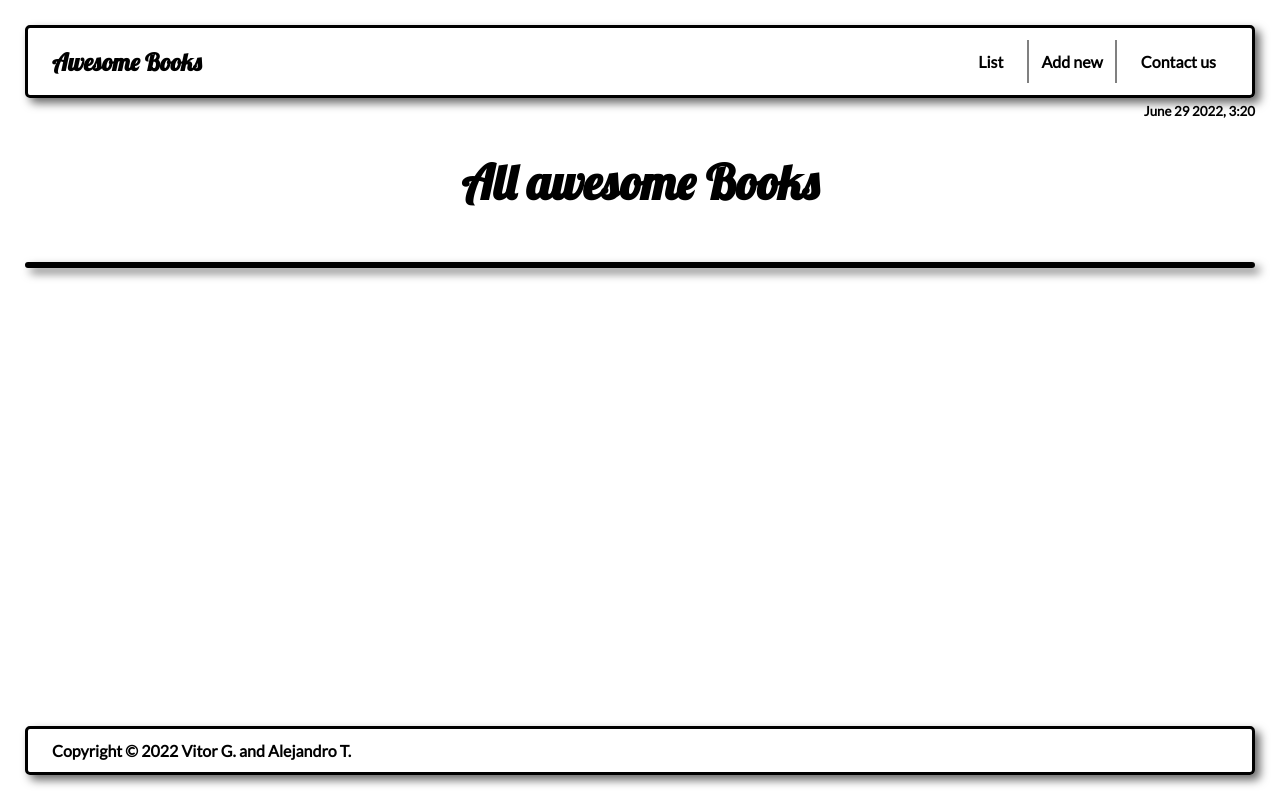
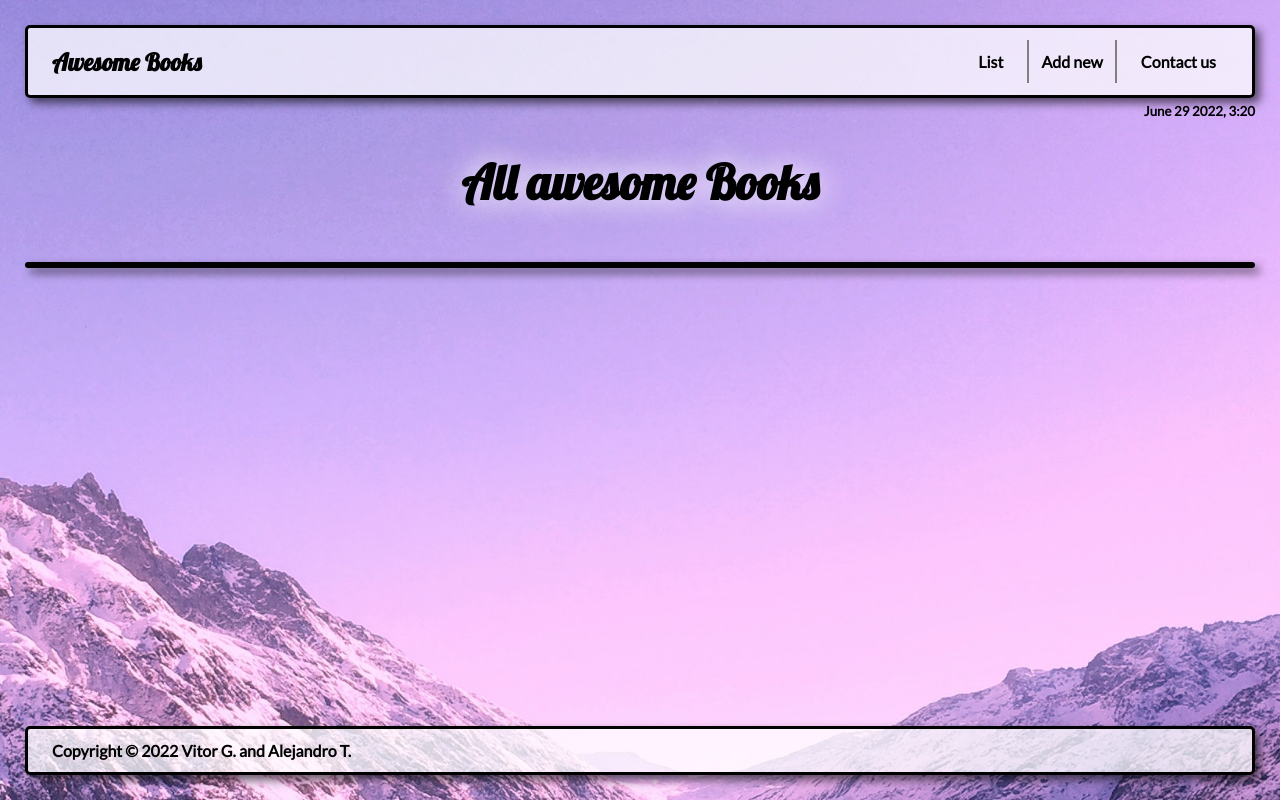
Before and after one commit to VitorGuedesMadeira/AwesomeBooks-Project, a website: page index.html in a window 1280 px wide. Drawn offline with Linux system fonts and the light colour scheme; the site is published under a folder, as on GitHub Pages, so addresses that start at the root find nothing.

Commit message:
Fix linters

```diff
--- a/css/index.css
+++ b/css/index.css
@@ -9,15 +9,15 @@
 
 body {
   padding: 25px;
-  font-family: 'Lato', sans-serif;  font-weight: 900;
+  font-family: 'Lato', sans-serif;
   display: flex;
   flex-direction: column;
   justify-content: space-between;
   height: 100vh;
-  background-image: url(/images/jon-r8AFUpRp0J0-unsplash.jpg);
+  background-image: url(../images/jon-r8AFUpRp0J0-unsplash.jpg);
   background-size: cover;
   background-position: center center;
-
+  font-weight: 900;
 }
 
 .header {
@@ -42,7 +42,7 @@ header p {
   list-style-type: none;
 }
 
-.navbar-a {
+.navbar a {
   text-decoration: none;
   padding: 12px;
   color: black;
@@ -52,13 +52,14 @@ header p {
   align-items: center;
   transition: all 0.2s;
 }
+
 .navbar-a:nth-child(2) {
   border-left: 2px solid grey;
   border-right: 2px solid grey;
 }
 
-.navbar-a:hover > li,
-.navbar-a:focus > li{
+.navbar-a:hover > a,
+.navbar-a:focus > a {
   color: rgba(139, 70, 176, 0.641);
   transform: scale(1.1);
 }
@@ -179,7 +180,6 @@ form input {
   display: none !important;
 }
 
-
 #contactForm {
   display: flex;
   flex-direction: column;
@@ -255,7 +255,7 @@ form input {
     font-size: 0.7em;
   }
 
-  #newBookSection > *{
+  #newBookSection > * {
     width: 70%;
   }
 
--- a/index.html
+++ b/index.html
@@ -12,15 +12,9 @@
       <p>Awesome Books</p>
       <nav>
         <ul class="navbar">
-          <a href="#booksCollection" class="navbar-a list">
-            <li>List</li>
-          </a>
-          <a href="#newBookSection" class="navbar-a newBook">
-            <li>Add new</li>
-          </a>
-          <a href="#contactForm" class="navbar-a contactForm">
-            <li>Contact us</li>
-          </a>
+          <li class="navbar-a list"><a href="#booksCollection">List</a></li>
+          <li class="navbar-a newBook"><a href="#newBookSection">Add new</a></li>
+          <li class="navbar-a contactForm"><a href="#contactForm">Contact us</a></li>
         </ul>
       </nav>
     </header>
@@ -38,7 +32,7 @@
         </section>
 
         <div id="newBookSection" class="hide">
-            <h1>Add a new book</h2>
+            <h1>Add a new book</h1>
               <form>
                 <input id="titleId" type="text" placeholder="Title">
                 <input id="authorId" type="text" placeholder="Author">
@@ -47,7 +41,7 @@
         </div>
 
         <div id="contactForm" class="hide">
-            <h1>Contact information</h2>
+            <h1>Contact information</h1>
             <h2>Do you have any questions or you just want to say Hello? You can reach out to us!</h2>
             <ul>
               <li><p>Our e-mail: mail@mail.com</p></li>
--- a/js/index.js
+++ b/js/index.js
@@ -78,7 +78,7 @@ window.addEventListener('load', () => {
 });
 
 // ------------------------ DATE ----------------------------- //
-const months = ["January", "February", "March", "April", "May", "June", "July", "August", "September", "October", "November", "December"];
+const months = ['January', 'February', 'March', 'April', 'May', 'June', 'July', 'August', 'September', 'October', 'November', 'December'];
 const dateP = document.querySelector('.dateParagraph');
 const date = new Date();
-dateP.textContent =`${months[date.getMonth()]}  ${ date.getDate()}  ${ date.getFullYear()}, ${date.getHours()}:${date.getMinutes()}`
+dateP.textContent = `${months[date.getMonth()]} ${date.getDate()}  ${ date.getFullYear()}, ${date.getHours()}:${date.getMinutes()}`;
```
Also changed, not shown: js/pagesInteraction.js (+4 -4 lines), images/pexels-lumn-316466.jpg (deleted).
